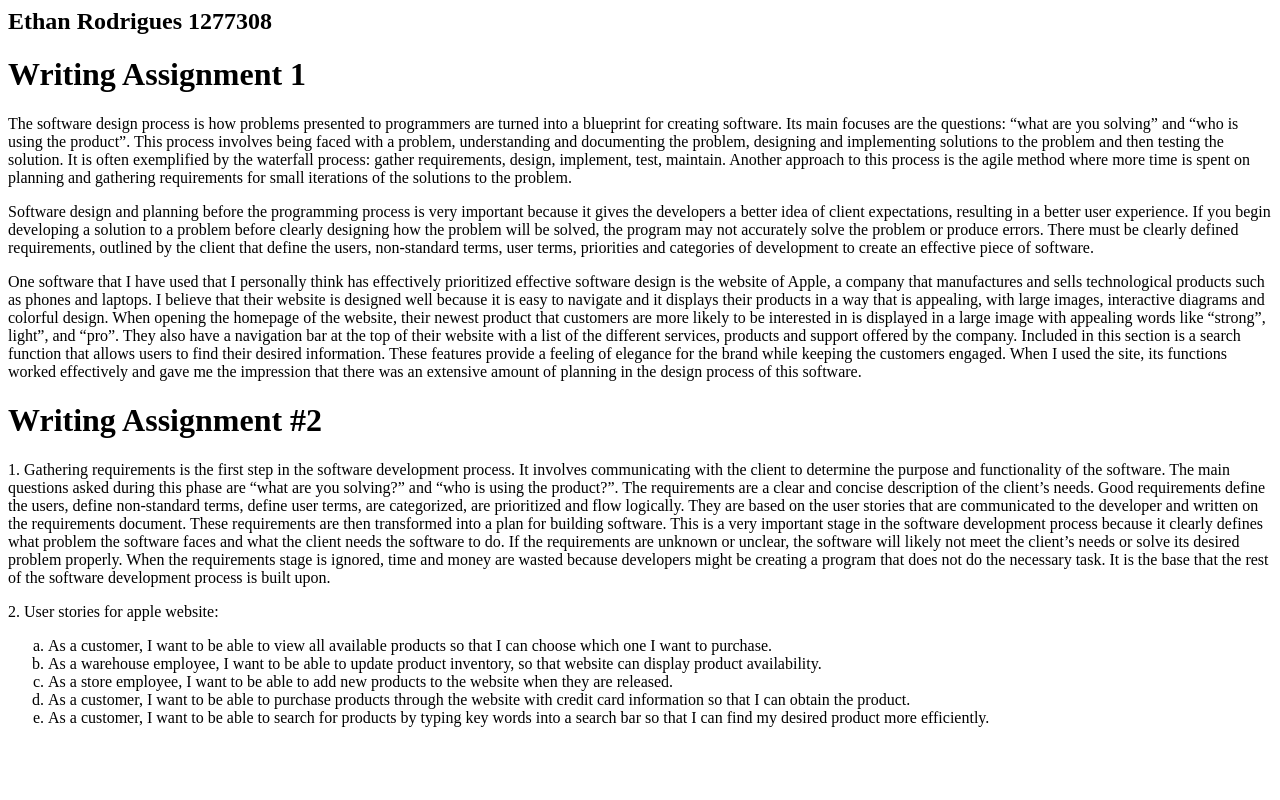
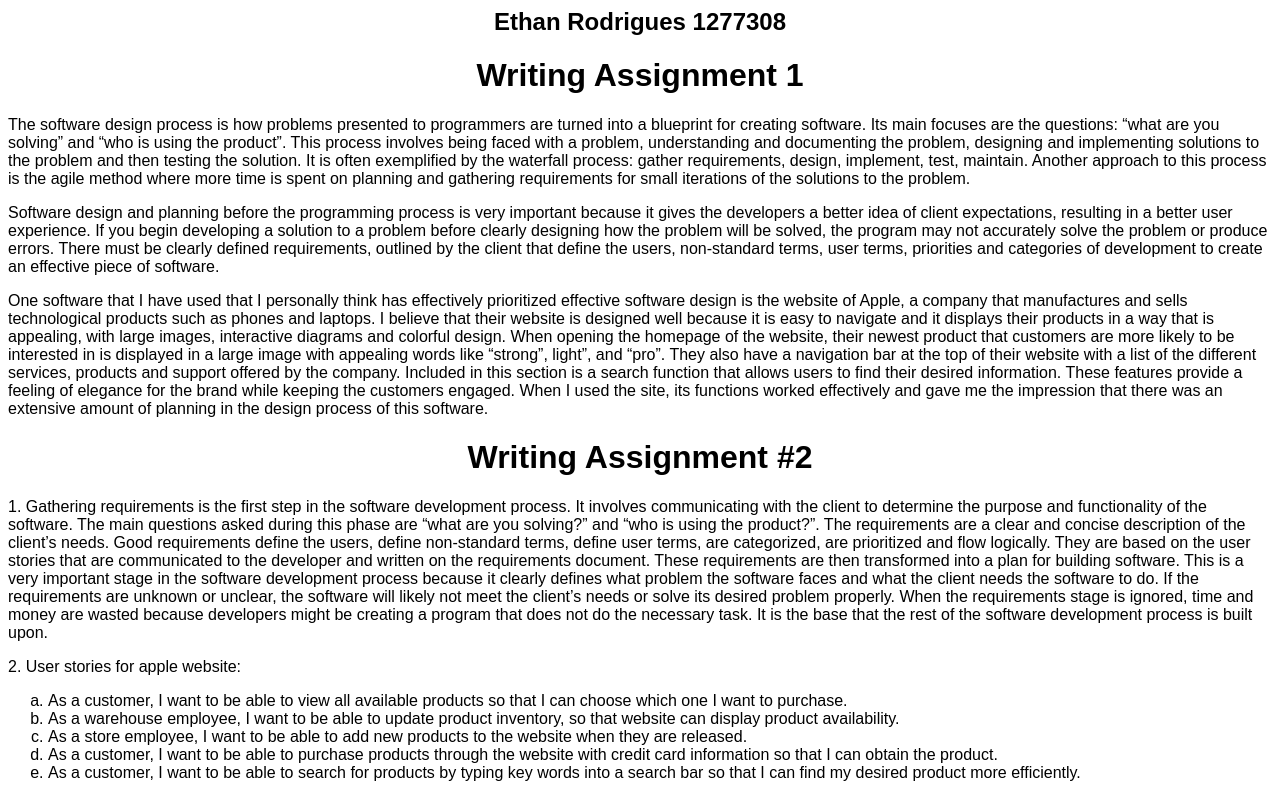
Before and after one commit to erodri08/ERodrigues_WritingAssignment1_CIS1250, a plain HTML site: page index.html in a window 1280 px wide. Drawn offline with Linux system fonts and the light colour scheme.

Commit message:
Update index.html

```diff
--- a/index.html
+++ b/index.html
@@ -1,6 +1,16 @@
 <html>
   <head>
     <title> # ERodrigues_WritingAssignment1_CIS1250 </title>
+    <style>
+      body {
+        font-family: 'Arial', sans-serif;
+      }
+
+      h2, h1 {
+        text-align: center;
+        font-family: 'Arial', sans-serif;
+      }
+    </style>
   </head>
   <body>
     <h2>Ethan Rodrigues 1277308</h2>
```
